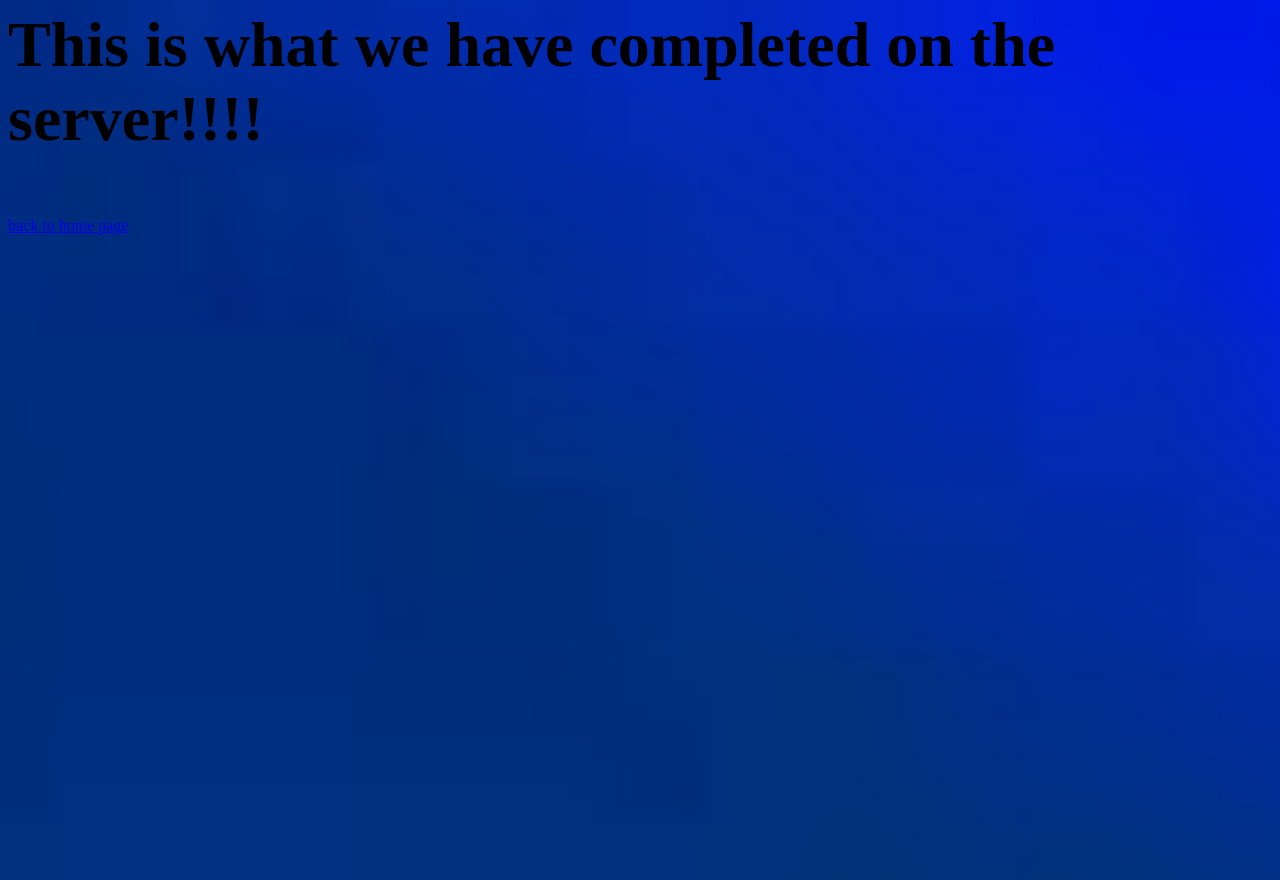
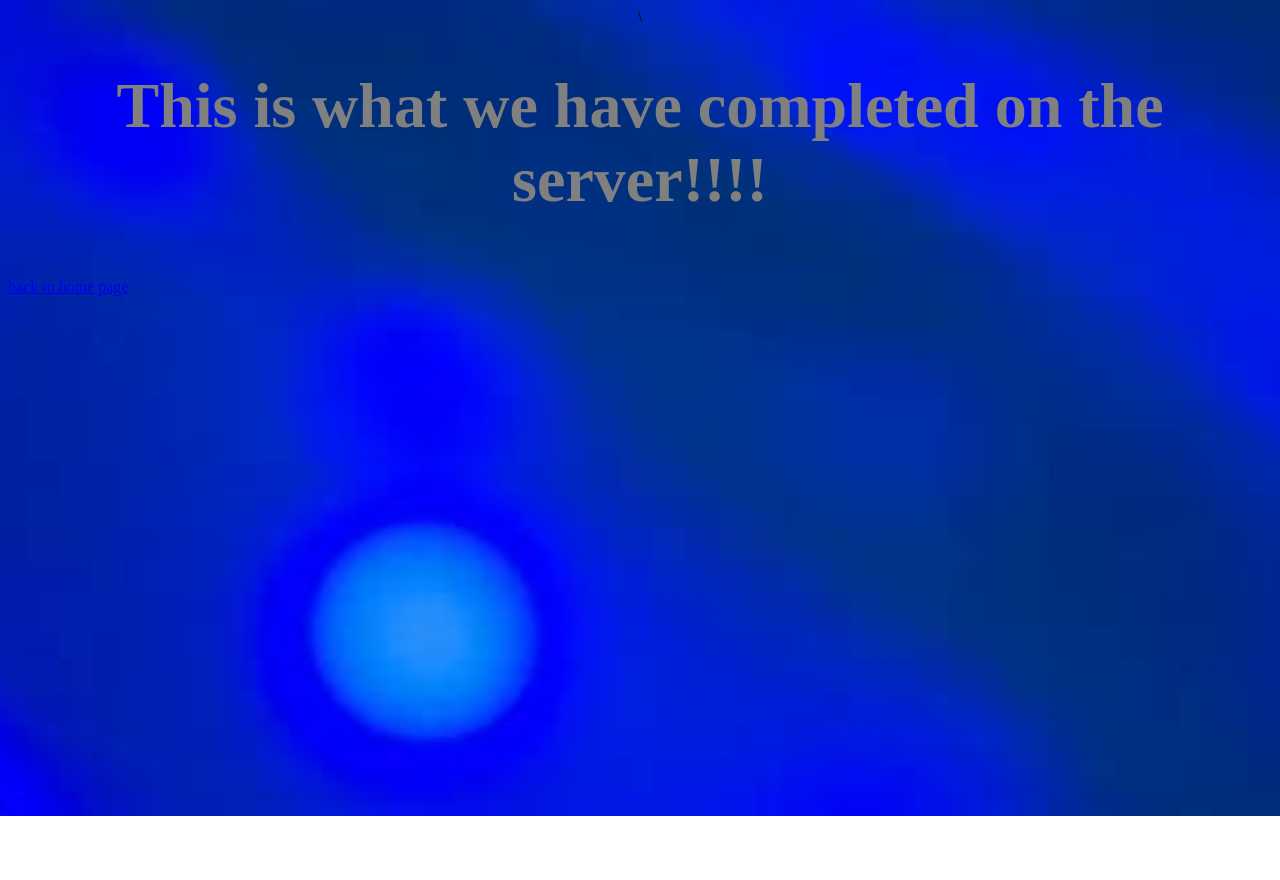
Before and after one commit to sneathboys/website, a plain HTML site: page page2.html in a window 1280 px wide. Shown: the top 880 px of the page. After the commit the page ends 816 px from the top, so only its background shows below. Drawn offline with Linux system fonts and the light colour scheme.

Commit message:
Add files via upload

```diff
--- a/page2.html
+++ b/page2.html
@@ -1,17 +1,18 @@
 <html>
     <title>
+        Completed Goals
 
 
     </title>
 
 
     <body>
-        <font size = 6><h1>This is what we have completed on the server!!!!</h1></font>
+        <center>\<font color= 'grey'><font size = 6><h1>This is what we have completed on the server!!!!</h1></font></center>
 
         <br>
 
 
-        <a href="index.html">back to home page</a>
+        <Font color = 'yellow'><a href="index.html">back to home page</a></Font>
 
 
 
@@ -21,7 +22,7 @@
     <style>
         body {
         background-image: url('bgp2.jpg');
-        height: 500%;
+        height: 100%;
         background-position: center;
         background-repeat: no-repeat;
         background-size: cover;
```
